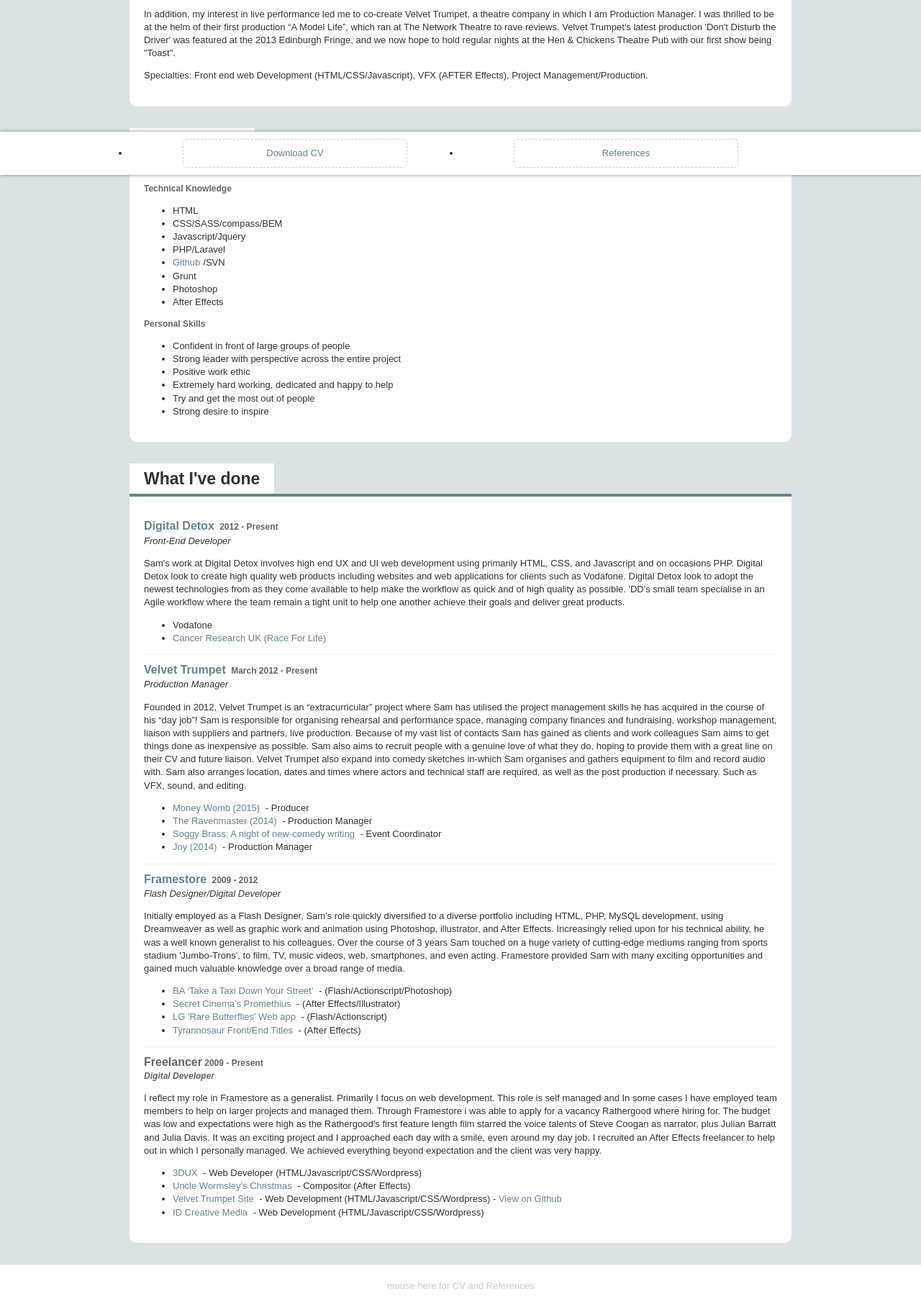
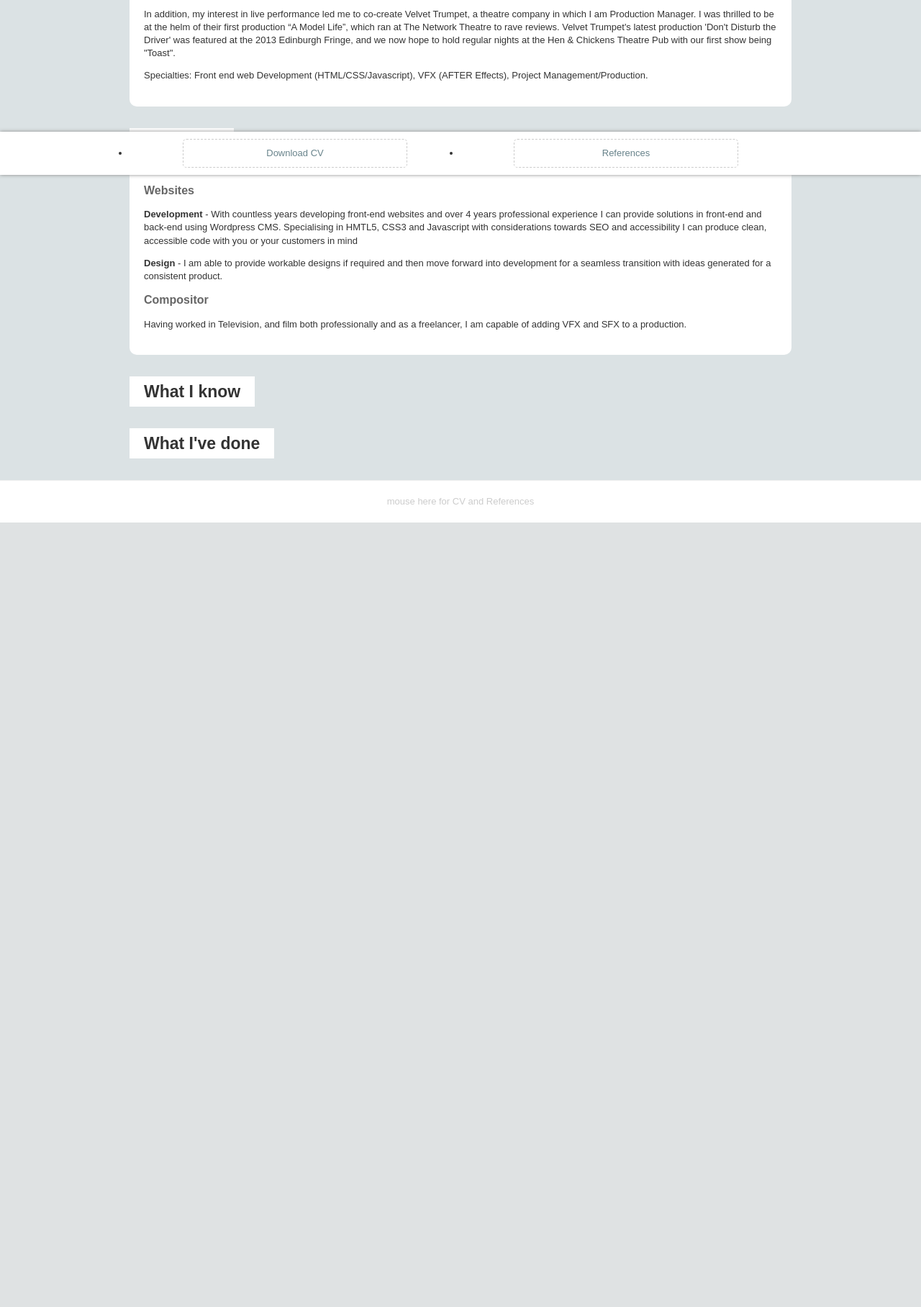
Before and after one commit to 0x5am5/fakesamgregory.github.io, a PHP site: page / in a window 1280 px wide. Shown: the part 627-2443 px from the top of the page at 72% size. After the commit the page ends 1353 px from the top, so only its background shows below. Run offline with PHP 8.4, Linux system fonts and the light colour scheme; some libraries are stand-ins or nearby versions.

Commit message:
html updates

```diff
--- a/components/sass/partials/_base.scss
+++ b/components/sass/partials/_base.scss
@@ -104,12 +104,32 @@
   }
 }
 
+#home
+{
+  .more-trigger
+  {
+    display: none;
+  }
+}
 .more-trigger {
-  display: none;
+  /*display: none;*/
 
   .less-txt {
     display: none;
   }
+}
+
+.js .show-more
+{
+
+  .more {
+    display: none;
+
+    &.show {
+      display: block;
+    }
+  }
+
 }
 
 @media screen and (min-width: 550px) and (max-width: 940px) {
--- a/components/sass/partials/_global.scss
+++ b/components/sass/partials/_global.scss
@@ -39,7 +39,7 @@
   h3,
   .h3 {
     margin: 10px 0 0;
-    font-size: 12px;
+    font-size: 16px;
     color: #666;
   }
 
--- a/index.html
+++ b/index.html
@@ -59,9 +59,10 @@
             I am an experienced digital media design and production professional currently working as an interface developer for Digital Detox, a Web Development company based in London. Primarily using HTML CSS and JAVASCRIPT for key clients, such as Vodafone and Cancer Research UK.
           </p>
 
-          <a href="#" class="more-trigger">Read <span class="more-txt">more...</span><span class="less-txt">less</span></a>
+          <div class="show-more">
+            <a href="#" class="more-trigger body-show">Read <span class="more-txt">more...</span><span class="less-txt">less</span></a>
 
-          <div class="more">
+            <div class="more show">
               <p>
                 Before this, for three years I leveraged and honed my technical expertise using Adobe CS and Developer skills (HTML, CSS, Javascript, PHP, MySQL, Actionscript) on key projects at Framestore in their design and digital portfolio. A rewarding experience spanning interactive, VFX, motion graphics, titles and credits, and motion capture. Highlights include building British Airways’ “Take a Plane Down Your Street” web/Facebook app, which has been said to be <q cite="Mail%20On%20Sunday,%2023%20June%202012">The most successful social media app ever</q> (Mail On Sunday, 23 June 2012), titles and end rollers for the film “Tyrannosaur”, and working on visual graphics for Secret Cinema’s “Prometheus” show.
               </p>
@@ -72,15 +73,31 @@
                 Specialties: Front end web Development (HTML/CSS/Javascript), VFX (AFTER Effects), Project Management/Production.
               </p>
             </div>
+          </div>
 
         </div>
-
-
       </div>
 
-      <div id="knowledge" class="grid section">
-        <h2>What I know</h2>
+      <div class="grid section">
+        <h2>Solutions</h2>
         <div class="section__content">
+          <h3>Websites</h3>
+          <p>
+            <strong>Development</strong> - With countless years developing front-end websites and over 4 years professional experience I can provide solutions in front-end and back-end using Wordpress CMS. Specialising in HMTL5, CSS3 and Javascript with considerations towards SEO and accessibility I can produce clean, accessible code with you or your customers in mind
+          </p>
+          <p>
+            <strong>Design</strong> - I am able to provide workable designs if required and then move forward into development for a seamless transition with ideas generated for a consistent product.
+          </p>
+          <h3>Compositor</h3>
+          <p>
+            Having worked in Television, and film both professionally and as a freelancer, I am capable of adding VFX and SFX to a production.
+          </p>
+        </div>
+      </div>
+
+      <div id="knowledge" class="grid section show-more">
+        <h2 class="more-trigger">What I know</h2>
+        <div class="section__content more">
           <h3>Technical Knowledge</h3>
           <ul>
             <li>HTML</li>
@@ -107,9 +124,9 @@
         </div>
       </div>
 
-      <div id="exp" class="section">
-        <h2>What I've done</h2>
-        <div class="section__content">
+      <div id="exp" class="section show-more">
+        <h2 class="more-trigger">What I've done</h2>
+        <div class="section__content more">
           <div class="employer">
             <h3>
               <a href="http://www.digital-detox.co.uk" target="_blank" title="Digital Detox website">Digital Detox</a> 2012 - Present
```
Also changed, not shown: components/js/main.js (+10 -7 lines), js/scripts.js (+1 -1 lines), main.css (deleted, +0 -1 lines), compiled/css/main.css, css/main.css, images/arrow.png (deleted), images/bg-image.png (deleted). Lines whose indentation alone changed are shown as unchanged.
